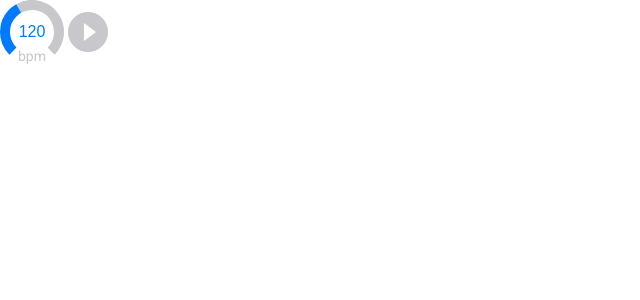
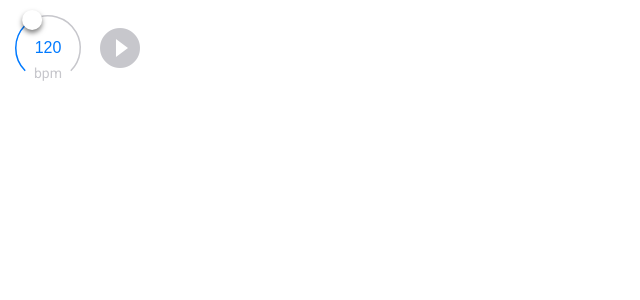
Before and after one commit to Volcomix/jsdaw, a React app: page / in a window 1280 px wide. Shown: the top 300 px of the page, without its empty margins (0-640 px from the left). Built offline with nearby package versions, Linux system fonts and the light colour scheme.

Commit message:
Improve knob style

```diff
--- a/src/core/Beat.component.js
+++ b/src/core/Beat.component.js
@@ -28,8 +28,9 @@ class BeatComponent extends React.Component {
     return (
       <div style={styles.container}>
         <Knob
-          width={64}
-          lineWidth={10}
+          width={96}
+          lineWidth={1.5}
+          knobRadius={10}
           label='bpm'
           min={min}
           max={max}
--- a/src/shared/Knob.component.js
+++ b/src/shared/Knob.component.js
@@ -2,9 +2,9 @@ import React from 'react'
 
 import { keyColor, borderColor } from './styles'
 
-const minAngle = Math.PI * 0.75
-const maxAngle = Math.PI * 0.25
-const selectableAngle = Math.PI * 2 - minAngle + maxAngle
+const minAngle = 0.75 * Math.PI
+const maxAngle = 0.25 * Math.PI
+const selectableAngle = 2 * Math.PI - minAngle + maxAngle
 
 class Knob extends React.Component {
   get width() {
@@ -20,7 +20,7 @@ class Knob extends React.Component {
   }
 
   render() {
-    const { label, value } = this.props
+    const { label, value, knobRadius } = this.props
     const width = this.width
     return (
       <span style={{ width, height: width, ...styles.container }}>
@@ -37,18 +37,29 @@ class Knob extends React.Component {
           type='text'
           value={value}
           onChange={this.handleInputChange}
-          style={styles.input}
+          style={{
+            width: width - 4 * (knobRadius + styles.knob.shadowBlur),
+            ...styles.input,
+          }}
         />
-        <label htmlFor='input' style={styles.label}>{label}</label>
+        <label
+          htmlFor='input'
+          style={{
+            bottom: knobRadius + styles.knob.shadowBlur,
+            ...styles.label,
+          }}
+        >
+          {label}
+        </label>
       </span>
     )
   }
 
   draw = () => {
-    const { value, min, max, lineWidth } = this.props
+    const { value, min, max, lineWidth, knobRadius } = this.props
     const width = this.width
     const center = width / 2
-    const radius = center - lineWidth / 2
+    const radius = center - lineWidth / 2 - knobRadius - styles.knob.shadowBlur
 
     let angle
     if (value >= max) {
@@ -61,24 +72,39 @@ class Knob extends React.Component {
 
     const ctx = this.canvas.getContext('2d')
     ctx.lineWidth = lineWidth
+    ctx.shadowOffsetY = 0
+    ctx.shadowBlur = 0
     ctx.clearRect(0, 0, width, width)
 
     this.drawBackground(ctx, center, radius, angle)
     this.drawValue(ctx, center, radius, angle)
+    this.drawKnob(ctx, center, radius, angle, knobRadius)
   }
 
   drawBackground = (ctx, center, radius, angle) => {
     ctx.strokeStyle = borderColor
     ctx.beginPath()
-    ctx.arc(center, center, radius, angle, maxAngle, false)
+    ctx.arc(center, center, radius, angle, maxAngle)
     ctx.stroke()
   }
 
   drawValue = (ctx, center, radius, angle) => {
     ctx.strokeStyle = keyColor
     ctx.beginPath()
-    ctx.arc(center, center, radius, minAngle, angle, false)
+    ctx.arc(center, center, radius, minAngle, angle)
     ctx.stroke()
+  }
+
+  drawKnob = (ctx, center, radius, angle, knobRadius) => {
+    const x = center + Math.cos(angle) * radius
+    const y = center + Math.sin(angle) * radius
+    ctx.fillStyle = styles.knob.fillStyle
+    ctx.shadowColor = styles.knob.shadowColor
+    ctx.shadowOffsetY = styles.knob.shadowOffsetY
+    ctx.shadowBlur = styles.knob.shadowBlur
+    ctx.beginPath()
+    ctx.arc(x, y, knobRadius, 0, 2 * Math.PI)
+    ctx.fill()
   }
 
   handleInputChange = event => {
@@ -100,7 +126,7 @@ class Knob extends React.Component {
 
     let angle = Math.atan2(y, x)
     if (angle < minAngle) {
-      angle += Math.PI * 2
+      angle += 2 * Math.PI
     }
 
     const value = (angle - minAngle) * (max - min) / selectableAngle + min
@@ -130,7 +156,6 @@ const styles = {
     left: 0,
   },
   input: {
-    width: 40,
     fontSize: 16,
     zIndex: 10,
     border: 'none',
@@ -141,14 +166,15 @@ const styles = {
   },
   label: {
     position: 'absolute',
-    bottom: 0,
-    left: '50%',
-    width: 30,
-    marginLeft: -15,
-    textAlign: 'center',
     fontSize: 14,
     color: borderColor,
   },
+  knob: {
+    fillStyle: 'white',
+    shadowColor: 'rgba(0, 0, 0, 0.5)',
+    shadowOffsetY: 3,
+    shadowBlur: 5,
+  }
 }
 
 export default Knob
```
